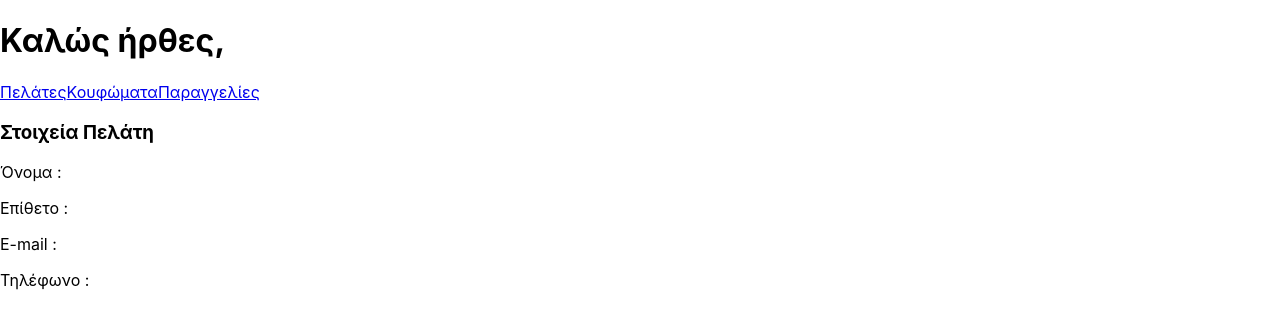
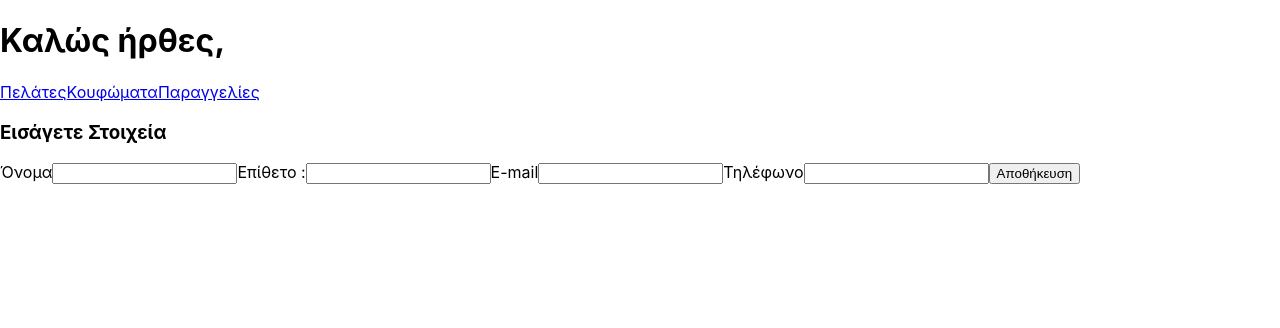
Before and after one commit to leuterkil/applicalLTD, a React (Create React App) app in the folder client/: page /customers/new in a window 1280 px wide. Shown: the top 328 px of the page. Built offline with nearby package versions, Linux system fonts and the light colour scheme; no server answers.

Commit message:
Finish create Customer Frontend

```diff
--- a/client/src/Components/ButtonMenu.js
+++ b/client/src/Components/ButtonMenu.js
@@ -4,6 +4,7 @@ import FramesMenu from './Frames/FramesMenu';
 import OrdersMenu from './Orders/OrdersMenu';
 import Customer from './Customers/Customer';
 import { BrowserRouter as Router, Switch, Route, Link } from 'react-router-dom';
+import NewCustomer from './Customers/NewCustomer';
 
 class ButtonMenu extends React.Component {
   constructor(props) {
@@ -19,6 +20,9 @@ class ButtonMenu extends React.Component {
           <Link to="/orders">Παραγγελίες</Link>
 
           <Switch>
+            <Route path="/customers/new">
+              <NewCustomer />
+            </Route>
             <Route path="/customers/:cid">
               <Customer />
             </Route>
--- a/client/src/Components/Customers/AllCustomers.js
+++ b/client/src/Components/Customers/AllCustomers.js
@@ -16,6 +16,7 @@ class AllCustomers extends React.Component {
   render() {
     return (
       <>
+        <Link to="/customers/new">Νέος Πελάτης</Link>
         <ul>
           {this.state.customers.map((customer, index) => (
             <Link key={index} to={`/customers/${customer._id}`}>
--- /dev/null
+++ b/client/src/Components/Customers/NewCustomer.js
@@ -0,0 +1,89 @@
+import React from 'react';
+const axios = require('axios');
+
+class NewCustomer extends React.Component {
+  constructor(props) {
+    super(props);
+    this.state = { firstName: '', lastName: '', email: '', phone: '' };
+  }
+  onChange = (e) => {
+    /*
+      Because we named the inputs to match their
+      corresponding values in state, it's
+      super easy to update the state
+    */
+    this.setState({ [e.target.name]: e.target.value });
+  };
+
+  handleSubmit = (event) => {
+    event.preventDefault();
+    axios
+      .post('http://localhost:4000/customer/new', {
+        firstName: this.state.firstName,
+        lastName: this.state.lastName,
+        email: this.state.email,
+        phone: this.state.phone,
+      })
+      .then((res) => {
+        console.log(res.data.errors);
+        // this.setState({
+        //   firstName: '',
+        //   lastName: '',
+        //   email: '',
+        //   phone: '',
+        // });
+        // alert('Success');
+        // Array.from(document.querySelectorAll('input')).forEach(
+        //   (input) => (input.value = '')
+        // );
+      })
+      .catch((e) => {
+        console.log(e);
+      });
+  };
+
+  render() {
+    return (
+      <>
+        <h3>Εισάγετε Στοιχεία</h3>
+        <form onSubmit={this.handleSubmit}>
+          <label for="firstName">Όνομα</label>
+          <input
+            type="text"
+            id="firstName"
+            name="firstName"
+            value={this.state.firstName}
+            onChange={this.onChange}
+          />
+          <label for="lastName">Επίθετο :</label>
+          <input
+            type="text"
+            id="lastName"
+            name="lastName"
+            value={this.state.lastName}
+            onChange={this.onChange}
+          />
+          <label for="e-mail">E-mail</label>
+          <input
+            type="email"
+            id="email"
+            name="email"
+            value={this.state.email}
+            onChange={this.onChange}
+          />
+          <label for="phone">Τηλέφωνο</label>
+          <input
+            type="text"
+            id="phone"
+            name="phone"
+            value={this.state.phone}
+            onChange={this.onChange}
+          />
+          <button type="submit">Αποθήκευση</button>
+        </form>
+      </>
+    );
+  }
+}
+
+export default NewCustomer;
```
Also changed, not shown: 2 other files (tests, documents, lock files or other folders).
